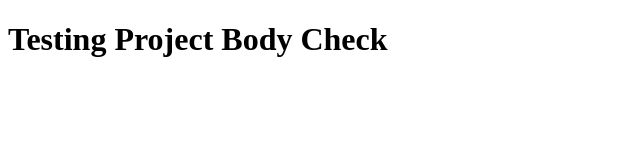
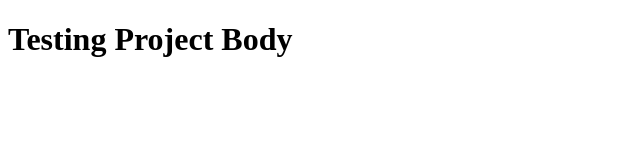
Before and after one commit to RethulC/Test-Project, an Angular app: page / in a window 1280 px wide. Shown: the top 160 px of the page, without its empty margins (0-640 px from the left). Built offline with nearby package versions, Linux system fonts and the light colour scheme.

Commit message:
removing new keyword

```diff
--- a/src/app/app.component.html
+++ b/src/app/app.component.html
@@ -1 +1 @@
-<h1>Testing Project Body Check</h1>
+<h1>Testing Project Body</h1>
```
